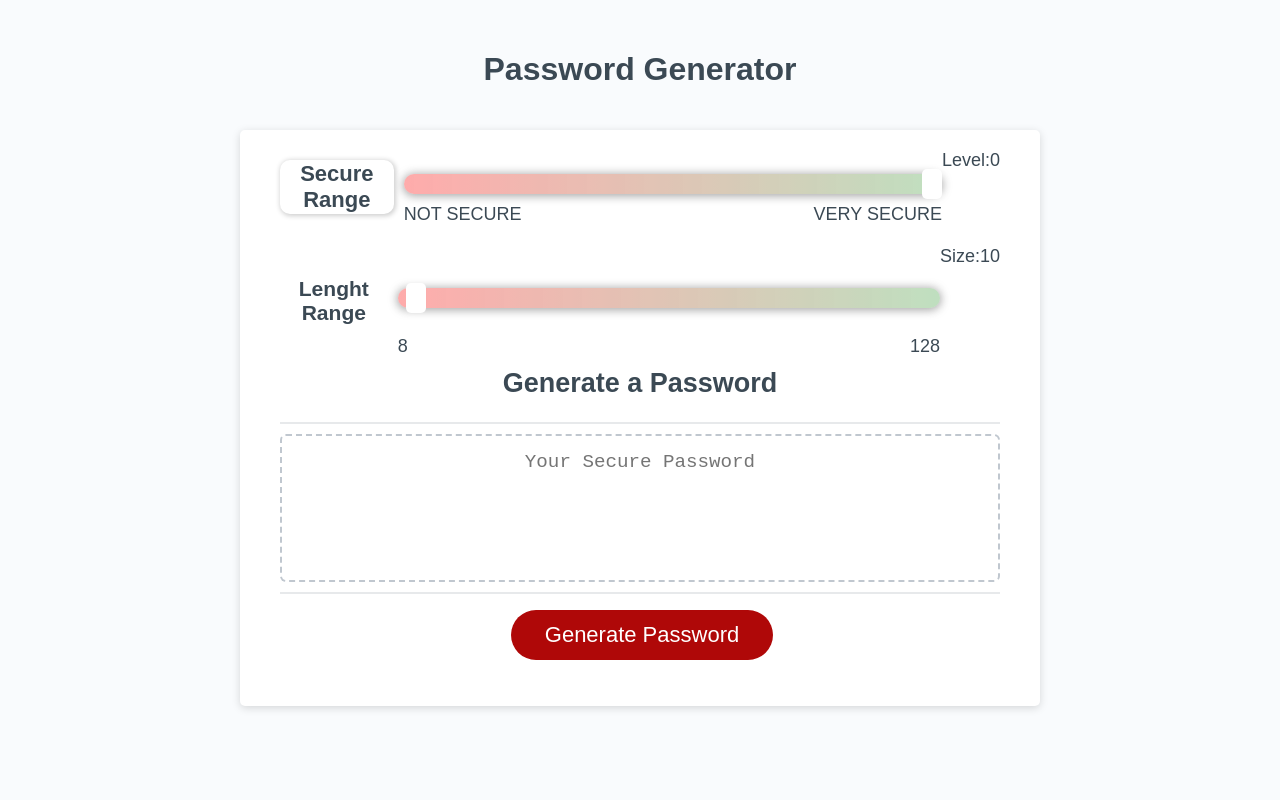
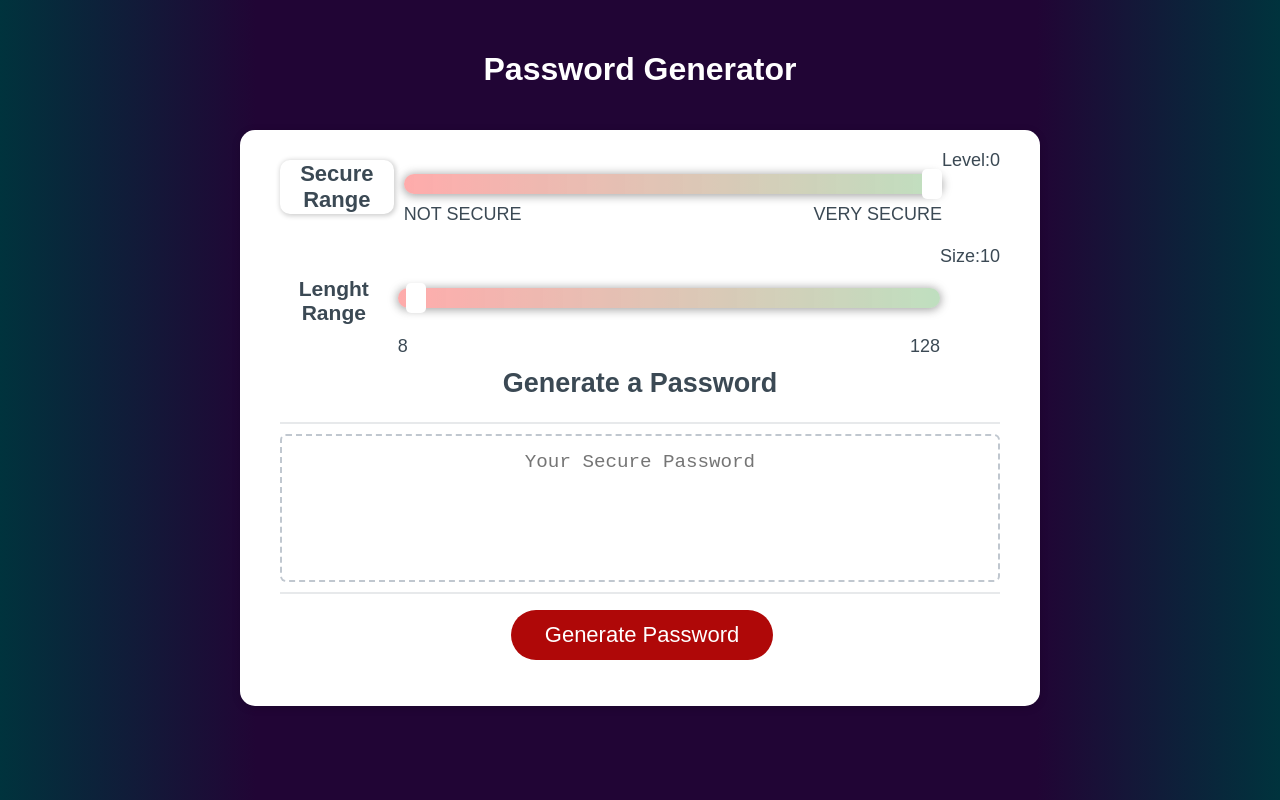
Before and after one commit to Sergrojas29/Password-Generator, a plain HTML site: page index.html in a window 1280 px wide. Drawn offline with Linux system fonts and the light colour scheme.

Commit message:
small color change

```diff
--- a/style.css
+++ b/style.css
@@ -14,7 +14,7 @@ body,
 
 body {
   font-family: sans-serif;
-  background-color: #f9fbfd;
+  background: var(--backdeep1);
 }
 
 .wrapper {
@@ -27,12 +27,12 @@ header {
   text-align: center;
   padding: 20px;
   padding-top: 0px;
-  color: hsl(206, 17%, 28%);
+  color: var(--textcolor);
 }
 
 .card {
   background-color: hsl(0, 0%, 100%);
-  border-radius: 5px;
+  border-radius: 15px;
   border-width: 1px;
   box-shadow: rgba(0, 0, 0, 0.15) 0px 2px 8px 0px;
   color: hsl(206, 17%, 28%);
@@ -177,6 +177,8 @@ button[disabled] {
 :root {
   --bradius: 30px;
   --bad: linear-gradient(90deg, red 0%, darkred 100%);
+  --textcolor: white;
+  --backdeep1: linear-gradient(90deg, rgba(0,51,61,1) 0%, rgba(33,5,53,1) 20%, rgba(33,5,53,1) 81%, rgba(0,51,61,1) 100%);
   --deep1:  #210535;
   --deep2:  #430d4b;
   --deep3: #7b337d;
```
